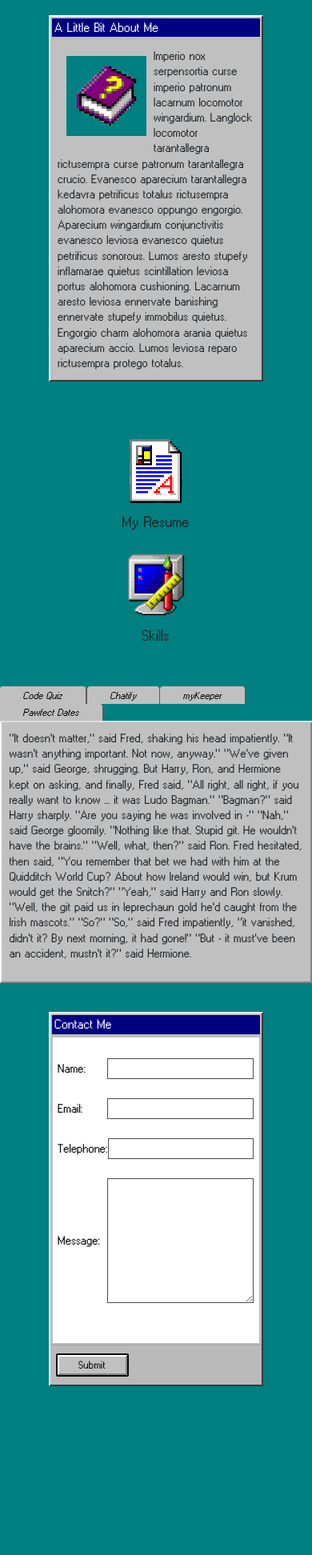
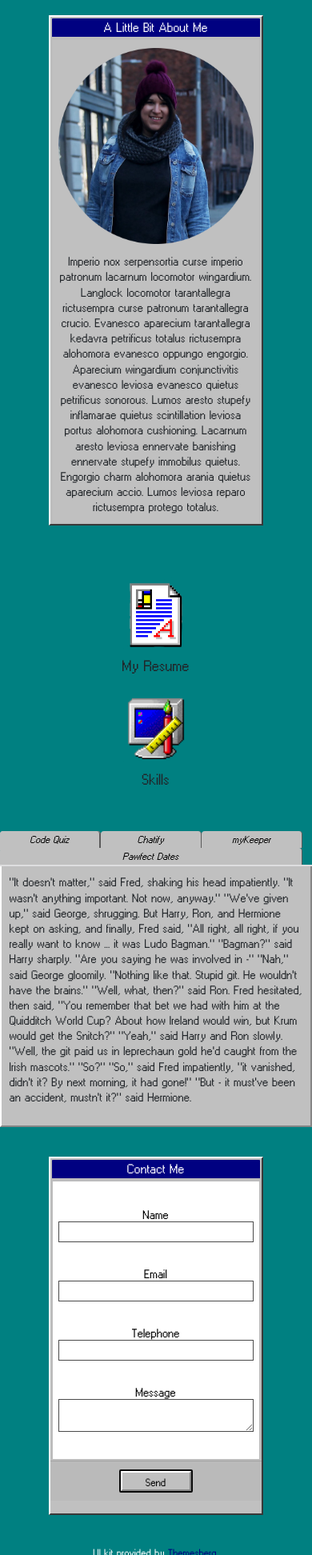
Before and after one commit to lcmedina/personal-site, a website: page index.html in a window 390 px wide. Shown: the part 56-2000 px from the top of the page at 80% size. Before the commit the page ends 1825 px from the top, so only its background shows below. Drawn offline with nearby package versions, Linux system fonts and the light colour scheme.

Commit message:
contact form is funtional

```diff
--- a/CSS/styles.css
+++ b/CSS/styles.css
@@ -17,6 +17,21 @@ body img {
 .card img {
     float: left;
     margin: 10px;
+    height: 20%;
+    width: 20%;
+}
+
+@media only screen and (max-width: 768px) {
+    .card img {
+    display: block;
+    margin: auto;
+    height: 100%;
+    width: 100%;
+    padding-bottom: 5%;
+    }
+    .card {
+    text-align: center;
+    }
 }
 .tab-content {
     border-left: 2px solid white;
--- a/index.html
+++ b/index.html
@@ -8,35 +8,59 @@
         <meta name="description" content="">
         <meta name="viewport" content="width=device-width, initial-scale=1">
         <link rel="icon" href="Images/favicon.ico">
+  <!-- Bootstrap and CSS -->
         <link href="https://cdn.jsdelivr.net/npm/bootstrap@5.1.2/dist/css/bootstrap.min.css" rel="stylesheet" integrity="sha384-uWxY/CJNBR+1zjPWmfnSnVxwRheevXITnMqoEIeG1LJrdI0GlVs/9cVSyPYXdcSF" crossorigin="anonymous">
         <link rel="stylesheet" href="CSS/pixel.css">
         <link rel="stylesheet" href="CSS/styles.css">
+  <!-- Icons -->
         <script src="https://kit.fontawesome.com/3d2e6fba10.js" crossorigin="anonymous"></script>
+  <!-- EmailJS -->
+        <script type="text/javascript" src="https://cdn.jsdelivr.net/npm/emailjs-com@3/dist/email.min.js"></script>
+        <script type="text/javascript">
+          (function() {
+          emailjs.init("user_oIMvxcVUIvNy2b9exppKe");
+          })();
+        </script>
+        <script type="text/javascript">
+          window.onload = function() {
+              document.getElementById('contact-form').addEventListener('submit', function(event) {
+                  event.preventDefault();
+                  // generate a five digit number for the contact_number variable
+                  this.contact_number.value = Math.random() * 100000 | 0;
+                  // these IDs from the previous steps
+                  emailjs.sendForm('contact_service', 'contact_form', this)
+                      .then(function() {
+                          console.log('SUCCESS!');
+                      }, function(error) {
+                          console.log('FAILED...', error);
+                      });
+              })
+          }
+      </script>
     </head>
     <body>
   <!-- Navbar -->
-        <nav class="navbar navbar-expand-xs navbar-dark justify-content-between mb-3">
-          <div class="container-fluid">
+        <nav class="navbar navbar-expand-lg navbar-dark justify-content-between mb-3">
           <ul class="navbar-nav navbar-nav-hover flex-row align-items-center">
             <li class="nav-item">
               <a href="https://www.linkedin.com/in/laura-medina-90b8bb25/" class="nav-link" role="button" target="_blank">
-                        <span class="nav-link-inner-text"><i class="fab fa-linkedin-in fa-2x"></i> LinkedIn</span>
+                <span class="nav-link-inner-text"><i class="fab fa-linkedin-in"></i> LinkedIn</span>
               </a>
             </li>
             <li class="nav-item">
               <a href="https://github.com/lcmedina" class="nav-link" role="button" target="_blank">
-                        <span class="nav-link-inner-text"><i class="fab fa-github fa-2x"></i> Github</span>
+                <span class="nav-link-inner-text"><i class="fab fa-github"></i> Github</span>
               </a>
             </li>
           </ul>
           <div class="time text-center" id="displayTime">
-                <span class="text-uppercase" ></span>
-            </div>
+            <span class="text-uppercase"></span>
           </div>
         </nav>
 
   <!-- "Desktop" -->
         <div class="container">
+
   <!-- About Me -->
           <div class="row justify-content-center" style="margin: 10%;">
             <div class="col-12 mb-4 mb-lg-0">
@@ -46,13 +70,16 @@
                   <span class="ml-4">A Little Bit About Me</span>
                 </div>
                 <div class="card-body">
-                  <img src="/Images/about.jpeg" alt="about">
+                  <img src="/Images/me.png" alt="me">
                   <p class="card-text">Imperio nox serpensortia curse imperio patronum lacarnum locomotor wingardium. Langlock locomotor tarantallegra rictusempra curse patronum tarantallegra crucio. Evanesco aparecium tarantallegra kedavra petrificus totalus rictusempra alohomora evanesco oppungo engorgio. Aparecium wingardium conjunctivitis evanesco leviosa evanesco quietus petrificus sonorous. Lumos aresto stupefy inflamarae quietus scintillation leviosa portus alohomora cushioning. Lacarnum aresto leviosa ennervate banishing ennervate stupefy immobilus quietus. Engorgio charm alohomora arania quietus aparecium accio. Lumos leviosa reparo rictusempra protego totalus.</p>
                 </div>
               </div>
             </div>
           </div>
+
+  <!-- Skills and Resume -->
           <div class="row justify-content-around" style="margin: 10%;">
+
             <!-- Resume -->
             <div class="col-md-auto text-center">
               <button type="button" data-bs-toggle="modal" data-bs-target="#exampleModal" style="border: none; background-color: transparent;">
@@ -84,6 +111,7 @@
                 </div>
                 <p class="icon-label">My Resume</p>
             </div>
+
             <!-- Skills -->
             <div class="col-md-auto text-center">
               <button type="button" data-bs-toggle="modal" data-bs-target="#skillsModal" style="border: none; background-color: transparent;">
@@ -117,9 +145,11 @@
                 <p class="icon-label">Skills</p>
           </div>
           </div>
+
   <!-- Projects -->
           <div class="row" style="margin-top: 10%">
-            <ul class="nav nav-tabs" id="myTab" role="tablist">
+            <!-- Tabs -->
+            <ul class="nav nav-tabs nav-justified" id="myTab" role="tablist">
               <li class="nav-item" role="presentation">
                 <button class="nav-link active" id="code-tab" data-bs-toggle="tab" data-bs-target="#code" type="button" role="tab" aria-controls="code" aria-selected="true">Code Quiz</button>
               </li>
@@ -133,6 +163,7 @@
                 <button class="nav-link" id="pawfect-tab" data-bs-toggle="tab" data-bs-target="#pawfect" type="button" role="tab" aria-controls="pawfect" aria-selected="false">Pawfect Dates</button>
               </li>
             </ul>
+            <!-- Tab Content -->
             <div class="tab-content" id="myTabContent">
               <div class="tab-pane fade show active" id="code" role="tabpanel" aria-labelledby="code-tab"><p>"It doesn't matter," said Fred, shaking his head impatiently.  "It wasn't anything important.  Not now, anyway."
                 "We've given up," said George, shrugging.
@@ -188,6 +219,7 @@
                   </div>
             </div>
           </div>
+
   <!-- Contact -->
           <div class="row" style="margin: 10%;">
             <div class="col">
@@ -197,34 +229,30 @@
                   </div>
                   <div class="card-body bg-white">
                       <p class="card-text">
-                        <form>
-                        <div class="form-group d-flex align-items-center justify-content-between">
-                          <label for="name" class="mr-3">Name:</label>
-                          <input id="name" type="text" class="form-control w-75" />
-                        </div><br>
-                        <div class="form-group d-flex align-items-center justify-content-between">
-                          <label for="email" class="mr-3">Email:</label>
-                          <input id="email" type="text" class="form-control w-75" />
-                        </div><br>
-                        <div class="form-group d-flex align-items-center justify-content-between">
-                          <label for="phone" class="mr-3">Telephone:</label>
-                          <input id="phone" type="text" class="form-control w-75" />
-                        </div><br>
-                        <div class="form-group d-flex align-items-center justify-content-between">
-                          <label for="textarea" class="mr-3">Message:</label>
-                          <textarea id="message" class="form-control w-75" cols="30" rows="10"></textarea>
-                        </div><br>
+                        <form id="contact-form" onsubmit="emailjs.sendForm('contact_service', 'contact_form', this).then(reset()); return false;" method="post">
+                          <input type="hidden" name="contact_number">
+                          <label>Name</label>
+                          <input type="text" name="user_name" class="form-control"><br>
+                          <label>Email</label>
+                          <input type="email" name="user_email" class="form-control"><br>
+                          <label>Telephone</label>
+                          <input type="tel" name="user_phone" class="form-control"><br>
+                          <label>Message</label>
+                          <textarea name="message" class="form-control"></textarea><br>
+                    </div>
+                          <div class="card-footer">
+                            <button class="btn btn-sm mr-2 btn-primary border-dark btn-text"><input type="submit" value="Send" style="background-color: transparent; border: none;"></buttonclass>
+                          </div>
                           </form>
                       </p>
-                  </div>
-                  <div class="card-footer">
-                      <div class="d-flex">
-                          <button class="btn btn-sm mr-2 btn-primary border-dark"
-                              type="button"><span class="btn-text">Submit</span></button>
                   </div>
               </div>
           </div>
           </div>
+
+  <!-- Footer -->
+          <div class="row text-center">
+            <p style="color: white;"><small>UI kit provided by <a href="https://themesberg.com/product/ui-kit/windows-95-ui-kit" target="_blank">Themesberg</a>.</small></p>
           </div>
 
         <script src="https://cdn.jsdelivr.net/npm/bootstrap@5.1.2/dist/js/bootstrap.bundle.min.js" integrity="sha384-kQtW33rZJAHjgefvhyyzcGF3C5TFyBQBA13V1RKPf4uH+bwyzQxZ6CmMZHmNBEfJ" crossorigin="anonymous"></script>
@@ -246,5 +274,6 @@
 }
 setInterval(updateClock, 1000);
         </script>
+
     </body>
 </html>
```
Also changed, not shown: Images/NYC2018.jpg (deleted), Images/chatify.jpeg (deleted), Images/me.png (added), Images/pawfect.jpeg (deleted), Images/quiz.png (deleted), 1 other file. Lines whose indentation alone changed are shown as unchanged.
